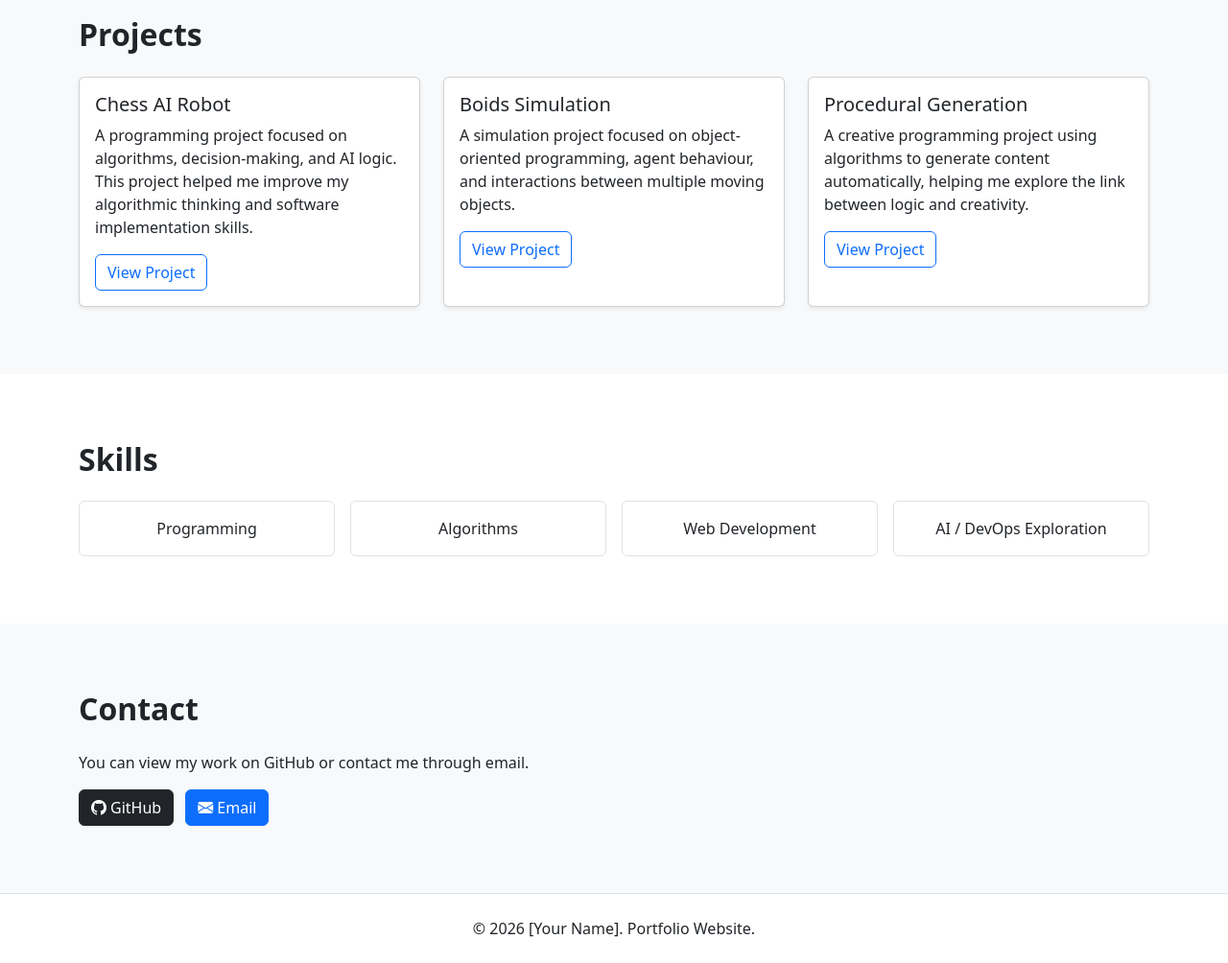
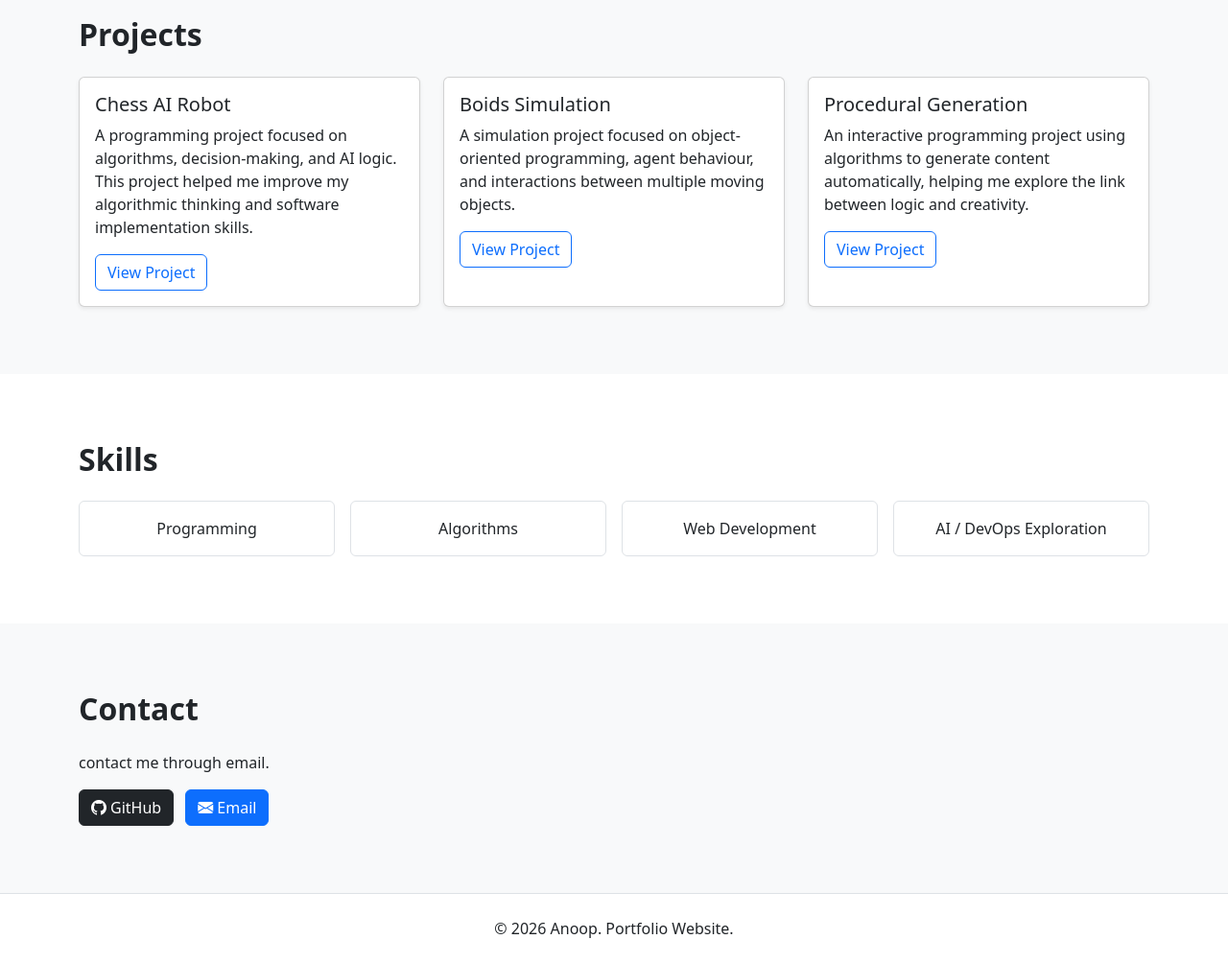
Before and after one commit to AnoopDn/portfolio-website, a plain HTML site: page index.html in a window 1280 px wide. Shown: the part 1000-2004 px from the top of the page at 96% size. Drawn offline with nearby package versions, Linux system fonts and the light colour scheme.

Commit message:
Update personal details in index.html

```diff
--- a/index.html
+++ b/index.html
@@ -59,7 +59,7 @@
 
   <header class="hero">
     <div class="container text-center text-md-start">
-      <h1 class="display-4 fw-bold">Hi, I'm [Your Name]</h1>
+      <h1 class="display-4 fw-bold">Hi, I'm Anoop D</h1>
       <p class="lead mt-3">
         I am interested in algorithms, programming, web development, AI, and software engineering.
       </p>
@@ -122,7 +122,7 @@
             <div class="card-body">
               <h5 class="card-title">Procedural Generation</h5>
               <p class="card-text">
-                A creative programming project using algorithms to generate content automatically,
+                An interactive programming project using algorithms to generate content automatically,
                 helping me explore the link between logic and creativity.
               </p>
               <a href="#" class="btn btn-outline-primary">View Project</a>
@@ -151,7 +151,7 @@
     <div class="container">
       <h2 class="fw-bold mb-4">Contact</h2>
       <p>
-        You can view my work on GitHub or contact me through email.
+        contact me through email.
       </p>
 
       <a href="https://github.com/YOUR-GITHUB-USERNAME" target="_blank" class="btn btn-dark me-2">
@@ -165,7 +165,7 @@
   </section>
 
   <footer class="text-center py-4 border-top">
-    <p class="mb-0">&copy; 2026 [Your Name]. Portfolio Website.</p>
+    <p class="mb-0">&copy; 2026 Anoop. Portfolio Website.</p>
   </footer>
 
   <script src="https://cdn.jsdelivr.net/npm/bootstrap@5.3.3/dist/js/bootstrap.bundle.min.js"></script>
```
